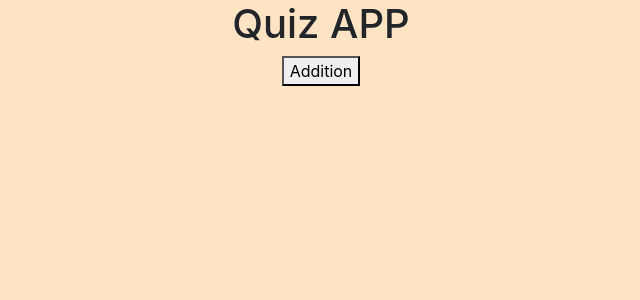
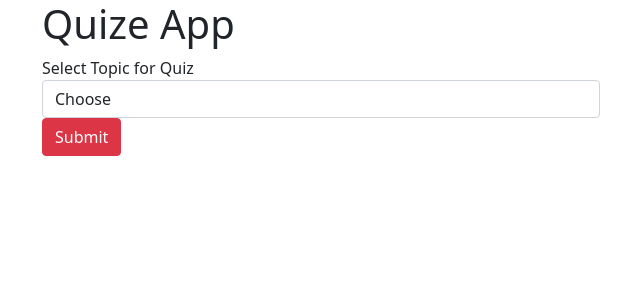
Before and after one commit to twinkalparalkar/Python_Django, a Django app: page /home/ in a window 1280 px wide. Shown: the top 300 px of the page, without its empty margins (319-959 px from the left). Run offline with Django 3.2, Linux system fonts and the light colour scheme; data comes from the database, SQL or seed files in the repository; both versions use the stored data as it was after the commit; some libraries are stand-ins or nearby versions.

Commit message:
Initial4 commit

```diff
--- a/question/templates/home.html
+++ b/question/templates/home.html
@@ -1,27 +1,41 @@
-
 <!doctype html>
 <html lang="en">
-<head>
+  <head>
+    <!-- Required meta tags -->
+    <meta charset="utf-8">
+    <meta name="viewport" content="width=device-width, initial-scale=1">
+
+    <!-- Bootstrap CSS -->
+    <link href="https://cdn.jsdelivr.net/npm/bootstrap@5.0.2/dist/css/bootstrap.min.css" rel="stylesheet" integrity="sha384-EVSTQN3/azprG1Anm3QDgpJLIm9Nao0Yz1ztcQTwFspd3yD65VohhpuuCOmLASjC" crossorigin="anonymous">
+
     <title>Quiz App</title>
-    <link href="https://cdn.jsdelivr.net/npm/bootstrap@5.0.2/dist/css/bootstrap.min.css" rel="stylesheet" integrity="sha384-EVSTQN3/azprG1Anm3QDgpJLIm9Nao0Yz1ztcQTwFspd3yD65VohhpuuCOmLASjC" crossorigin="anonymous">
-    <link rel="stylesheet" href="https://maxcdn.bootstrapcdn.com/bootstrap/4.0.0/css/bootstrap.min.css" integrity="sha384-Gn5384xqQ1aoWXA+058RXPxPg6fy4IWvTNh0E263XmFcJlSAwiGgFAW/dAiS6JXm" crossorigin="anonymous">
-<style>
-body{
-        background-color:bisque ;
-        text-align :center;
-    }
-</style>
-</head>
-<body>
+  </head>
+  <body>
 
-    <h1>Quiz APP</h1>
-    <div>
-        <button>Addition</button>
-    </div>
+        <div class="container">
+            <div class="col-md-6  mx-auto">
+              <h1>Quize App</h1>
+                    <form>
+                <div class="form-group">
 
-<script src="https://code.jquery.com/jquery-3.3.1.slim.min.js" integrity="sha384-q8i/X+965DzO0rT7abK41JStQIAqVgRVzpbzo5smXKp4YfRvH+8abtTE1Pi6jizo" crossorigin="anonymous"></script>
-<script src="https://cdnjs.cloudflare.com/ajax/libs/popper.js/1.14.7/umd/popper.min.js" integrity="sha384-UO2eT0CpHqdSJQ6hJty5KVphtPhzWj9WO1clHTMGa3JDZwrnQq4sF86dIHNDz0W1" crossorigin="anonymous"></script>
-<script src="https://stackpath.bootstrapcdn.com/bootstrap/4.3.1/js/bootstrap.min.js" integrity="sha384-JjSmVgyd0p3pXB1rRibZUAYoIIy6OrQ6VrjIEaFf/nJGzIxFDsf4x0xIM+B07jRM" crossorigin="anonymous"></script>
+                      <label>Select Topic for Quiz</label>
+                    <select name='topic' class="form-control">
 
-</body>
+                        <option value='Choose'>Choose</option>
+
+                        {% for t  in topics %}
+                        <option value='{{t.topic_name}}'>{{t.topic_name}}</option>
+                        {% endfor %}
+
+                    </select>
+                    <button class='btn btn-danger'>Submit</button>
+                    </form>
+                </div>
+            </div>
+        </div>
+
+    <script src="https://cdn.jsdelivr.net/npm/bootstrap@5.0.2/dist/js/bootstrap.bundle.min.js" integrity="sha384-MrcW6ZMFYlzcLA8Nl+NtUVF0sA7MsXsP1UyJoMp4YLEuNSfAP+JcXn/tWtIaxVXM" crossorigin="anonymous"></script>
+
+    <script src="https://cdn.jsdelivr.net/npm/vue@2.7.14/dist/vue.js"></script>
+  </body>
 </html>
--- a/question/urls.py
+++ b/question/urls.py
@@ -2,6 +2,7 @@ from . import views
 from django.urls import path
 urlpatterns = [
     path('home/',views.index,name="home"),
-    path('api/getquiz',views.get_quiz,name="get_quiz")
+    path('api/getquiz/',views.get_quiz,name="get_quiz"),
+    path('quiz/',views.quiz,name="quiz")
 
 ]
--- a/question/views.py
+++ b/question/views.py
@@ -1,16 +1,26 @@
-from django.shortcuts import render
+from django.shortcuts import render,redirect
 from .models import *
 from django.http import HttpResponse,JsonResponse
 import random
 
 def index(request):
-    return render(request,'home.html')
+    context={'topics':Topic.objects.all()}
+    if request.GET.get('topic'):
+        return redirect(f"/quiz/?topic={request.GET.get('topic')}")
+    return render(request,'home.html',context)
+
+def quiz(request):
+    return render(request,'quiz.html')
 
 def get_quiz(request):
     try:
-        question_objs=list(Question.objects.all())
+        question_objs=Question.objects.all()
+        if request.GET.get('topic'):
+            question_objs=question_objs.filter(topic__topic_name__icontains=request.GET.get('topic'))
+
         data=[]
-        print(question_objs)
+        question_objs=list(question_objs)
+        print(question_objs,request.GET.get('topic'))
         random.shuffle((question_objs))
         for question_obj in question_objs:
             data.append({
--- a/quiz_app/settings.py
+++ b/quiz_app/settings.py
@@ -38,6 +38,8 @@ INSTALLED_APPS = [
     'django.contrib.messages',
     'django.contrib.staticfiles',
     'question',
+    'django_extensions',
+
 ]
 
 MIDDLEWARE = [
```
Also changed, not shown: question/templates/quiz.html (added, +20 -0 lines), db.sqlite3.
